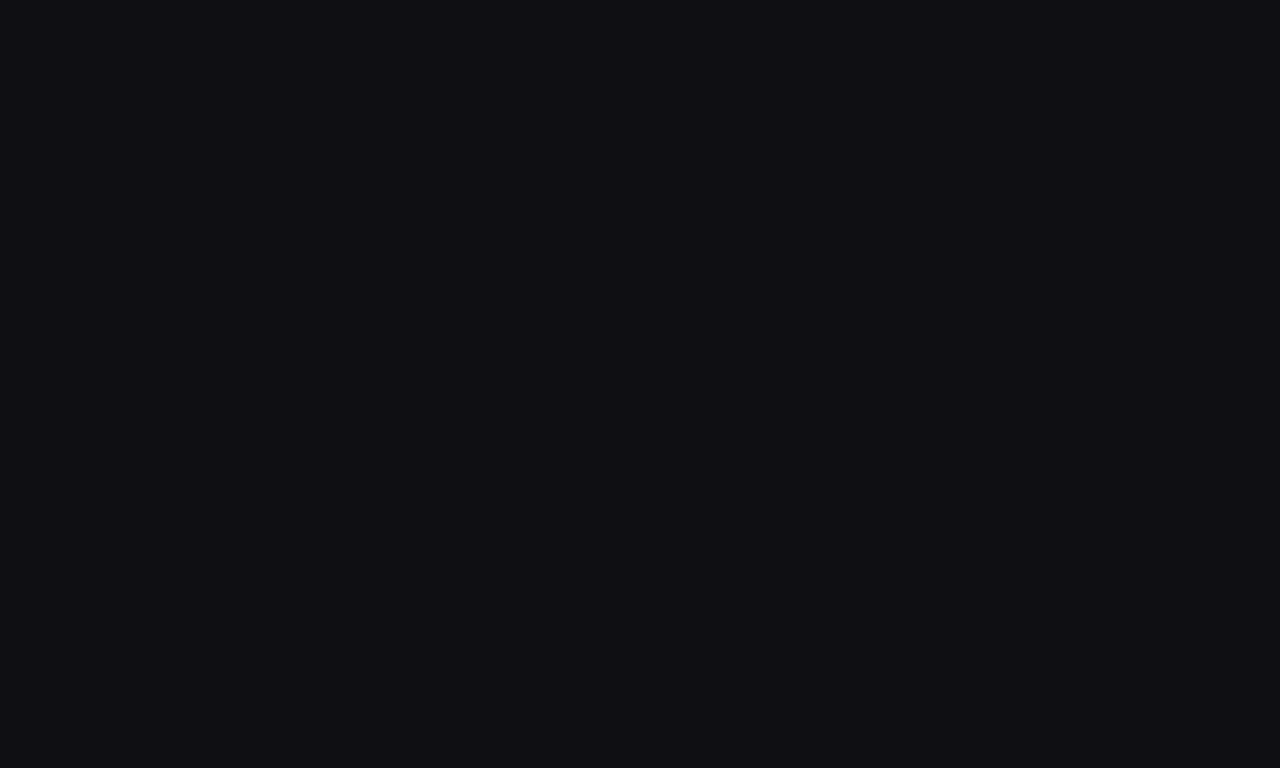
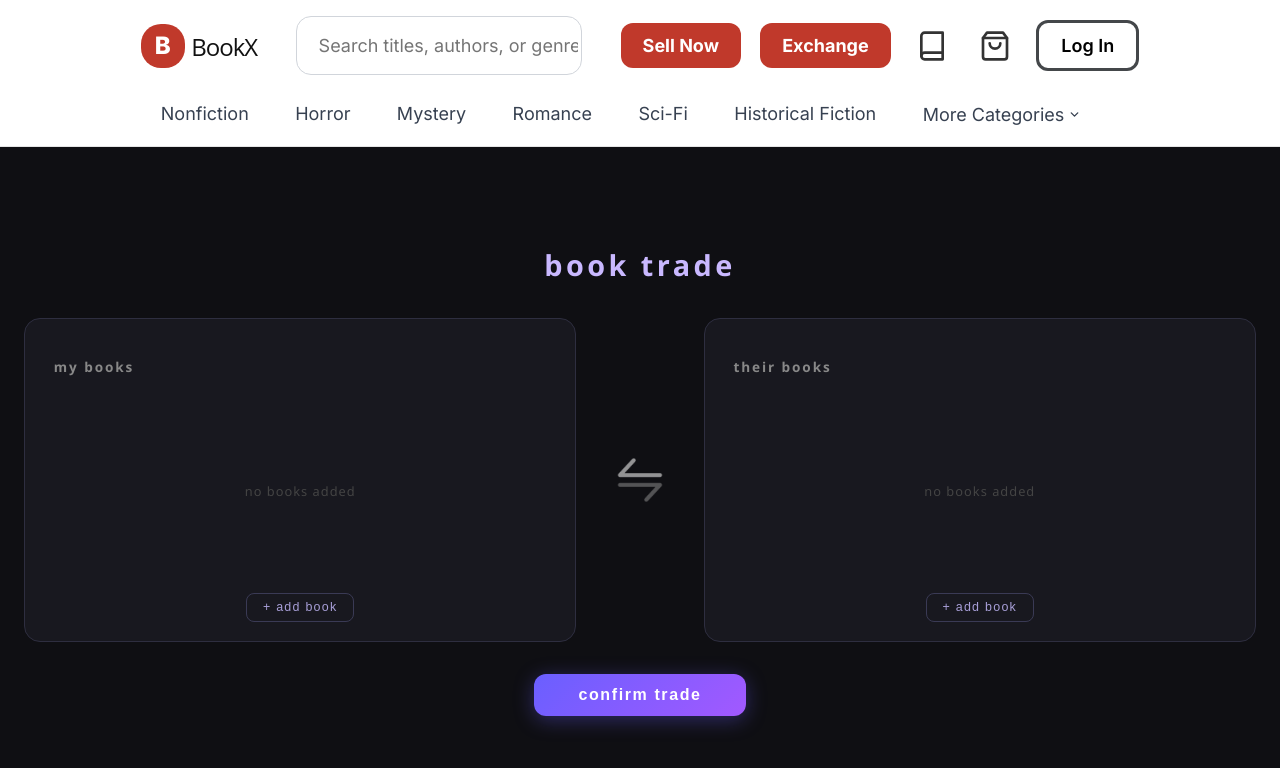
Before and after one commit to Oasis-NEU/s26-group-5, a React (Vite) app: page /trade in a window 1280 px wide. Before the commit this address had no page. Shown: the top 768 px of the page. Built offline with nearby package versions, Linux system fonts and the light colour scheme; a web font is replaced by a local one.

Commit message:
Wired trade page

```diff
--- a/src/App.jsx
+++ b/src/App.jsx
@@ -3,6 +3,7 @@ import PublicLayout from "./layouts/PublicLayout";
 import AuthLayout from "./layouts/AuthLayout";
 import HomePage from "./pages/HomePage";
 import BookDetailsPage from "./pages/BookDetailsPage";
+import TradePage from "./pages/TradePage";
 
 function PlaceholderPage({ title }) {
   return (
@@ -23,6 +24,7 @@ function App() {
           <Route path="/"       element={<HomePage />} />
           <Route path="/browse" element={<PlaceholderPage title="Browse" />} />
           <Route path="/books/:bookId" element={<BookDetailsPage />} />
+          <Route path="/trade" element={<TradePage />} />
         </Route>
 
         {/*Non navbar pages*/}
--- a/src/components/Navbar.jsx
+++ b/src/components/Navbar.jsx
@@ -1,9 +1,11 @@
 import { useState } from "react";
+import { useNavigate } from "react-router-dom";
 
 const GENRES = ["Nonfiction", "Horror", "Mystery", "Romance", "Sci-Fi", "Historical Fiction"];
 const THEME = "#c0392b";
 
 export default function Navbar() {
+  const navigate = useNavigate();
   const [searchQuery, setSearchQuery] = useState("");
   const [activeGenre, setActiveGenre] = useState(null);
 
@@ -46,7 +48,7 @@ export default function Navbar() {
         {/* Actions */}
         <div style={styles.actions}>
           <button style={styles.sellBtn}>Sell Now</button>
-          <button style={styles.exchangeBtn}>Exchange</button>
+          <button style={styles.exchangeBtn} onClick={() => navigate("/trade")}>Exchange</button>
 
           {/* My Library */}
           <button style={styles.iconBtn} title="My Library">
--- a/src/main.jsx
+++ b/src/main.jsx
@@ -2,7 +2,6 @@ import { StrictMode } from 'react'
 import { createRoot } from 'react-dom/client'
 import './index.css'
 import App from './App.jsx'
-import Trade from './Trade.jsx'
 
 createRoot(document.getElementById('root')).render(
   <StrictMode>
--- a/src/Trade.css
+++ b/src/pages/TradePage.css
@@ -1,15 +1,3 @@
-* {
-    box-sizing: border-box;
-    margin: 0;
-    padding: 0;
-}
-
-body {
-    background-color: #0f0f13;
-    font-family: 'Segoe UI', sans-serif;
-    color: #e8e8f0;
-}
-
 /* ── page ─────────────────────────────────── */
 
 .trade-page {
@@ -19,6 +7,9 @@ body {
     align-items: center;
     padding: 6rem 1.5rem 3rem;
     gap: 2rem;
+    background-color: #0f0f13;
+    font-family: 'Segoe UI', sans-serif;
+    color: #e8e8f0;
 }
 
 .trade-header {
@@ -218,7 +209,6 @@ body {
     overflow: visible;
 }
 
-
 .arrow-top,
 .arrow-bottom {
     height: 30px;
```
Also changed, not shown: src/pages/TradePage.jsx (renamed from src/Trade.jsx, +5 -7 lines).
